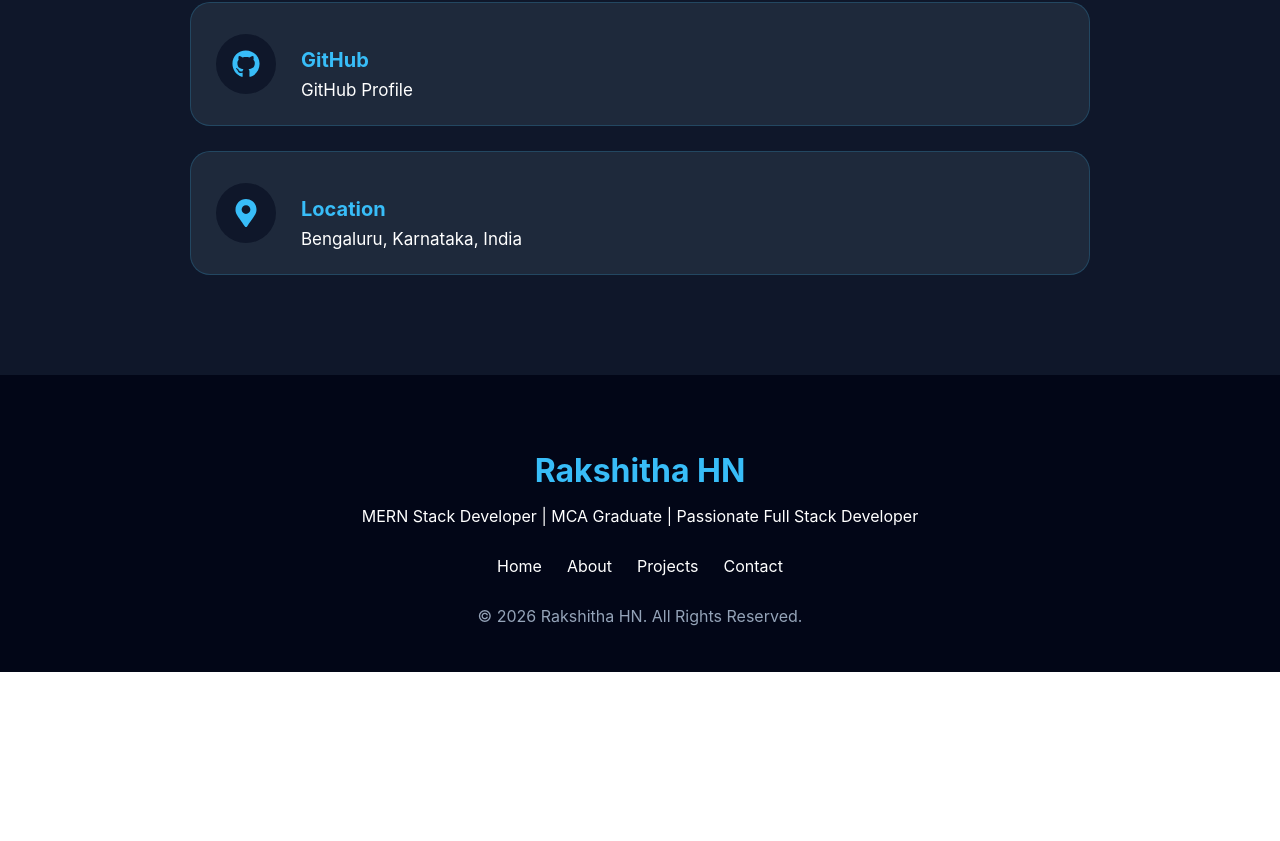
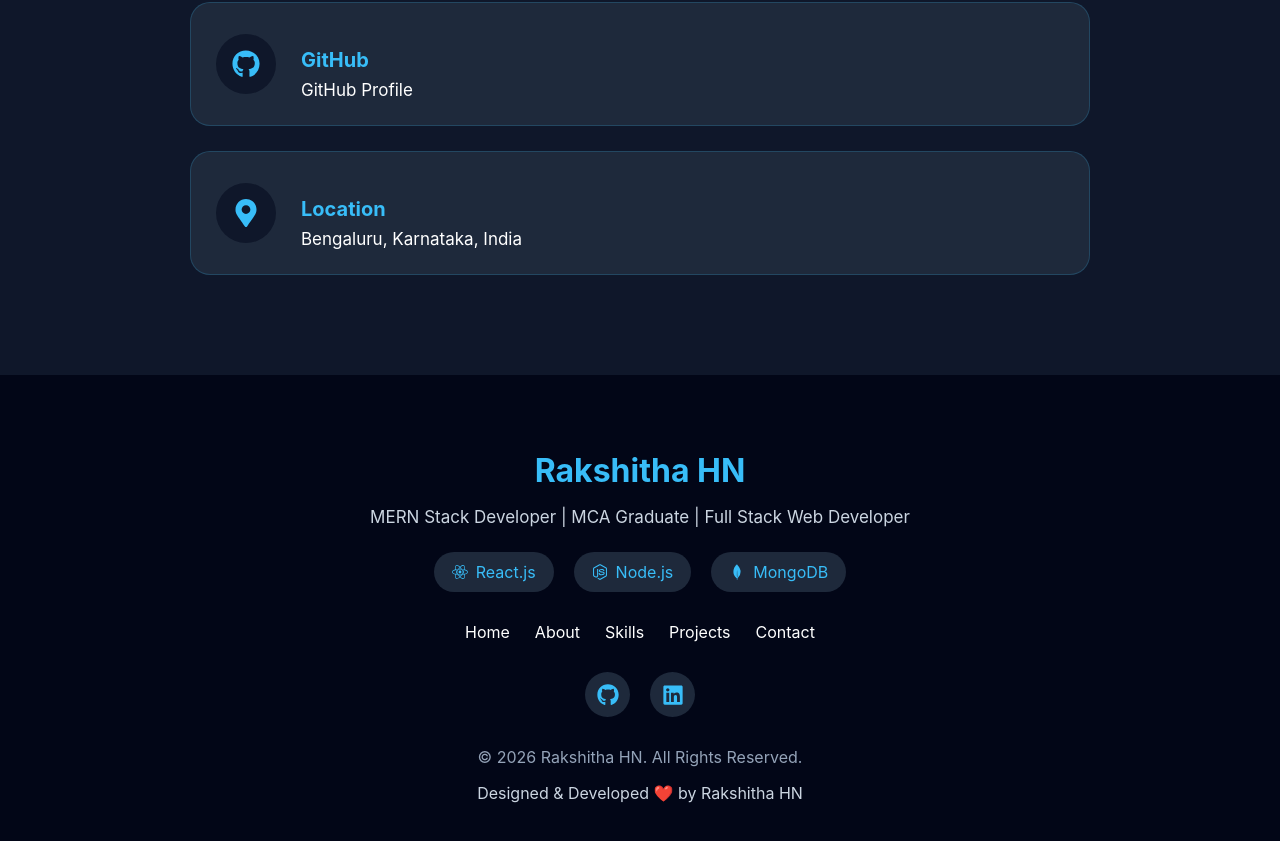
Before and after one commit to rakshu112003/rakshitha-portfolio, a React (Create React App) app: page / in a window 1280 px wide. Shown: the part 6474-7315 px from the top of the page. Before the commit the page ends 7146 px from the top, so only its background shows below. Built offline with nearby package versions, Linux system fonts and the light colour scheme.

Commit message:
Update Footer.jsx

```diff
--- a/src/components/Footer.jsx
+++ b/src/components/Footer.jsx
@@ -1,29 +1,155 @@
 import React from "react";
+import {
+  FaGithub,
+  FaLinkedin,
+  FaReact,
+  FaNodeJs
+} from "react-icons/fa";
+
+import {
+  SiMongodb
+} from "react-icons/si";
+
 import "./Footer.css";
 
+
 function Footer() {
+
+
 return (
+
 <footer className="footer">
 
-      <h2>Rakshitha HN</h2>
 
-      <p>
-        MERN Stack Developer | MCA Graduate | Passionate Full Stack Developer
+<div className="footer-container">
+
+
+<h2>
+Rakshitha HN
+</h2>
+
+
+
+<p className="footer-role">
+
+MERN Stack Developer | MCA Graduate |
+Full Stack Web Developer
+
 </p>
 
-      <div className="footer-links">
-        <a href="#home">Home</a>
-        <a href="#about">About</a>
-        <a href="#projects">Projects</a>
-        <a href="#contact">Contact</a>
+
+
+
+<div className="tech-stack">
+
+<span>
+<FaReact /> React.js
+</span>
+
+
+<span>
+<FaNodeJs /> Node.js
+</span>
+
+
+<span>
+<SiMongodb /> MongoDB
+</span>
+
 </div>
 
+
+
+
+<div className="footer-links">
+
+
+<a href="#home">
+Home
+</a>
+
+
+<a href="#about">
+About
+</a>
+
+
+<a href="#skills">
+Skills
+</a>
+
+
+<a href="#projects">
+Projects
+</a>
+
+
+<a href="#contact">
+Contact
+</a>
+
+
+</div>
+
+
+
+
+<div className="footer-social">
+
+
+<a
+href="https://github.com/rakshu112003"
+target="_blank"
+rel="noreferrer"
+>
+
+<FaGithub />
+
+</a>
+
+
+
+<a
+href="https://www.linkedin.com/in/rakshitha-hn-a14124327/"
+target="_blank"
+rel="noreferrer"
+>
+
+<FaLinkedin />
+
+</a>
+
+
+</div>
+
+
+
+
+
 <p className="copyright">
+
 © 2026 Rakshitha HN. All Rights Reserved.
+
 </p>
 
+
+
+<p className="made">
+
+Designed & Developed ❤️ by Rakshitha HN
+
+</p>
+
+
+
+</div>
+
+
 </footer>
+
 );
+
 }
 
+
 export default Footer;
```
Lines whose indentation alone changed are shown as unchanged.
